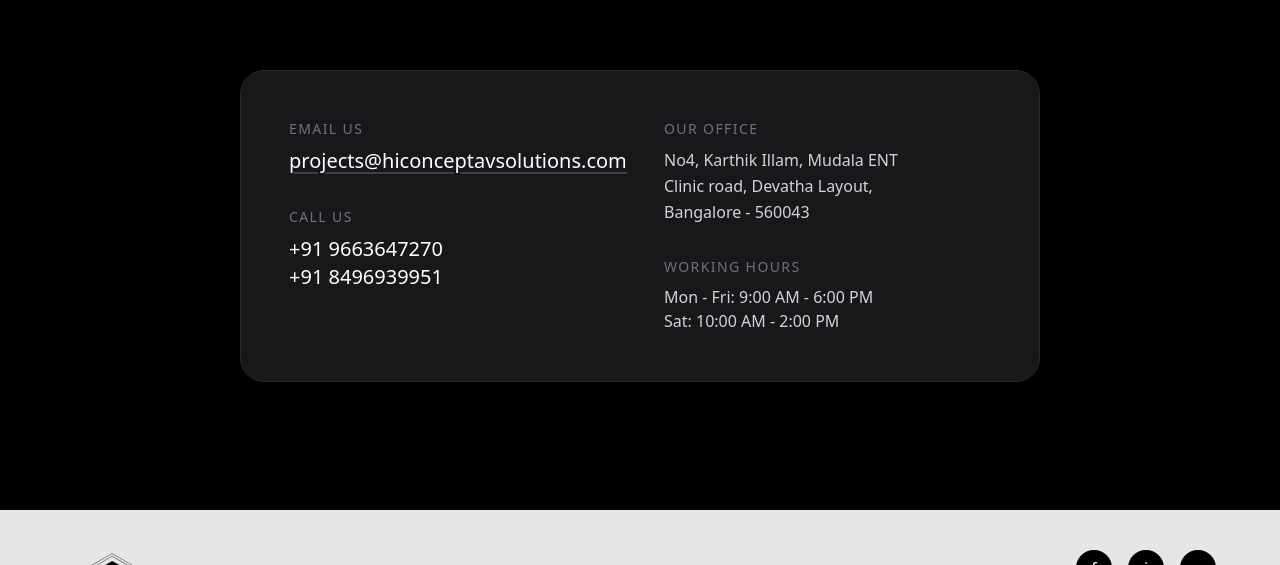
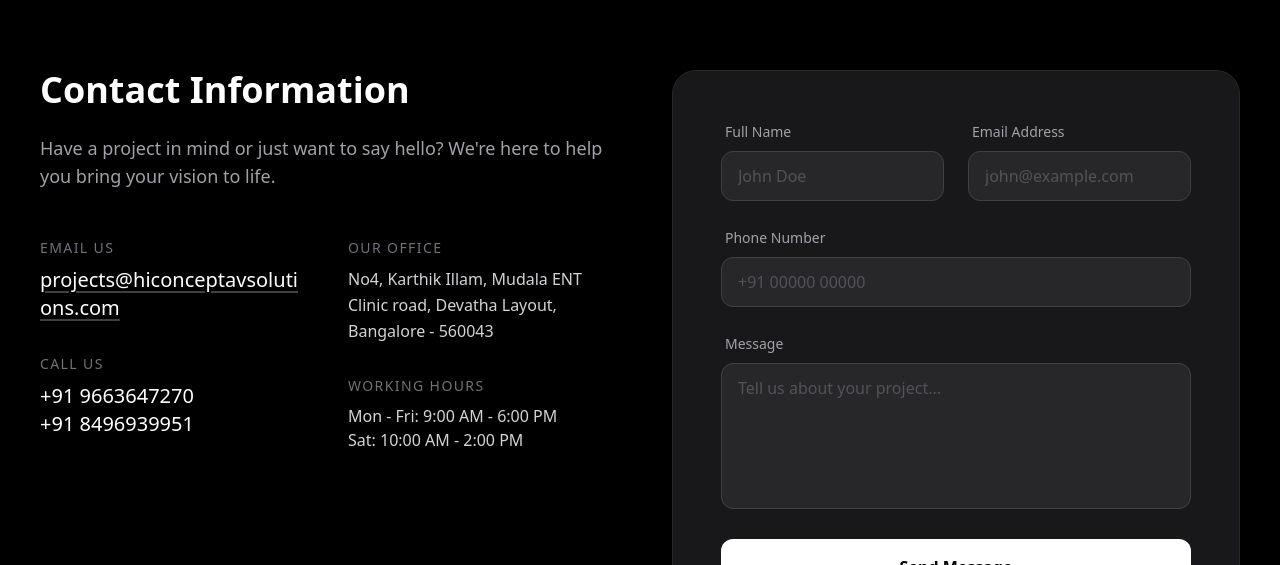
Before and after one commit to Madhan7475/hiconcept-frontend, a React (Vite) app: page /contact in a window 1280 px wide. Shown: the part 378-943 px from the top of the page. Built offline with nearby package versions, Linux system fonts and the light colour scheme.

Commit message:
contact form

```diff
--- a/package.json
+++ b/package.json
@@ -10,6 +10,7 @@
     "preview": "vite preview"
   },
   "dependencies": {
+    "@vercel/analytics": "^2.0.1",
     "axios": "^1.15.2",
     "firebase": "^12.12.1",
     "framer-motion": "^12.38.0",
--- a/src/App.jsx
+++ b/src/App.jsx
@@ -1,5 +1,6 @@
 import { BrowserRouter, Routes, Route, useLocation } from "react-router-dom";
 import { AnimatePresence } from "framer-motion";
+import { Analytics } from "@vercel/analytics/react";
 
 import Home from "./pages/Home";
 import About from "./pages/About";
@@ -27,6 +28,7 @@
   return (
     <BrowserRouter>
       <AnimatedRoutes />
+      <Analytics />
     </BrowserRouter>
   );
 }
--- a/src/pages/Contact.jsx
+++ b/src/pages/Contact.jsx
@@ -1,8 +1,38 @@
+import { useState } from "react";
 import Navbar from "../components/Navbar";
 import Footer from "../components/Footer";
 import Reveal from "../components/Reveal";
 
 const Contact = () => {
+  const [formData, setFormData] = useState({
+    name: "",
+    email: "",
+    phone: "",
+    message: "",
+  });
+  const [status, setStatus] = useState({ type: "", message: "" });
+
+  const handleChange = (e) => {
+    const { name, value } = e.target;
+    setFormData((prev) => ({ ...prev, [name]: value }));
+  };
+
+  const handleSubmit = async (e) => {
+    e.preventDefault();
+    setStatus({ type: "info", message: "Sending message..." });
+
+    try {
+      // Since there is no backend provided, we simulate a successful send.
+      // In a real scenario, you would use a service like Formspree or EmailJS here.
+      await new Promise((resolve) => setTimeout(resolve, 1500));
+
+      setStatus({ type: "success", message: "Message sent successfully! We'll get back to you soon." });
+      setFormData({ name: "", email: "", phone: "", message: "" });
+    } catch (error) {
+      setStatus({ type: "error", message: "Something went wrong. Please try again." });
+    }
+  };
+
   return (
     <div className="bg-black text-white">
 
@@ -38,15 +68,22 @@
 
       </section>
 
-      {/* CONTACT INFORMATION */}
+      {/* CONTACT SECTION */}
       <section className="py-32 px-6">
-        <div className="max-w-[1200px] mx-auto flex justify-center">
+        <div className="max-w-[1200px] mx-auto">
           <Reveal>
-            <div className="w-full max-w-[800px] bg-zinc-900 p-12 rounded-3xl border border-zinc-800">
+            <div className="grid grid-cols-1 lg:grid-cols-2 gap-16 items-start">
 
-              <div className="grid grid-cols-1 md:grid-cols-2 gap-12">
+              {/* LEFT SIDE: CONTACT INFORMATION */}
+              <div className="space-y-12">
+                <div>
+                  <h2 className="text-4xl font-bold mb-6">Contact Information</h2>
+                  <p className="text-zinc-400 text-lg">
+                    Have a project in mind or just want to say hello? We're here to help you bring your vision to life.
+                  </p>
+                </div>
 
-                {/* EMAIL & PHONE */}
+                <div className="grid grid-cols-1 sm:grid-cols-2 gap-12">
                   <div className="space-y-8">
                     <div>
                       <h3 className="text-zinc-500 text-sm uppercase tracking-widest mb-2">
@@ -55,7 +92,7 @@
                       <p className="text-xl font-medium hover:text-white transition-colors">
                         <a
                           href="mailto:projects@hiconceptavsolutions.com"
-                        className="underline decoration-zinc-700 underline-offset-4"
+                          className="underline decoration-zinc-700 underline-offset-4 break-all"
                         >
                           projects@hiconceptavsolutions.com
                         </a>
@@ -73,7 +110,6 @@
                     </div>
                   </div>
 
-                {/* ADDRESS & OFFICE */}
                   <div className="space-y-8">
                     <div>
                       <h3 className="text-zinc-500 text-sm uppercase tracking-widest mb-2">
@@ -96,7 +132,83 @@
                       </p>
                     </div>
                   </div>
+                </div>
+              </div>
 
+              {/* RIGHT SIDE: CONTACT FORM */}
+              <div className="bg-zinc-900 p-8 md:p-12 rounded-3xl border border-zinc-800">
+                <form onSubmit={handleSubmit} className="space-y-6">
+                  <div className="grid grid-cols-1 md:grid-cols-2 gap-6">
+                    <div className="space-y-2">
+                      <label className="text-sm text-zinc-400 ml-1">Full Name</label>
+                      <input
+                        type="text"
+                        name="name"
+                        value={formData.name}
+                        onChange={handleChange}
+                        required
+                        placeholder="John Doe"
+                        className="w-full bg-zinc-800 border border-zinc-700 text-white px-4 py-3 rounded-xl focus:outline-none focus:ring-2 focus:ring-white/20 transition-all placeholder:text-zinc-600"
+                      />
+                    </div>
+                    <div className="space-y-2">
+                      <label className="text-sm text-zinc-400 ml-1">Email Address</label>
+                      <input
+                        type="email"
+                        name="email"
+                        value={formData.email}
+                        onChange={handleChange}
+                        required
+                        placeholder="john@example.com"
+                        className="w-full bg-zinc-800 border border-zinc-700 text-white px-4 py-3 rounded-xl focus:outline-none focus:ring-2 focus:ring-white/20 transition-all placeholder:text-zinc-600"
+                      />
+                    </div>
+                  </div>
+
+                  <div className="space-y-2">
+                    <label className="text-sm text-zinc-400 ml-1">Phone Number</label>
+                    <input
+                      type="tel"
+                      name="phone"
+                      value={formData.phone}
+                      onChange={handleChange}
+                      required
+                      placeholder="+91 00000 00000"
+                      className="w-full bg-zinc-800 border border-zinc-700 text-white px-4 py-3 rounded-xl focus:outline-none focus:ring-2 focus:ring-white/20 transition-all placeholder:text-zinc-600"
+                    />
+                  </div>
+
+                  <div className="space-y-2">
+                    <label className="text-sm text-zinc-400 ml-1">Message</label>
+                    <textarea
+                      name="message"
+                      value={formData.message}
+                      onChange={handleChange}
+                      required
+                      placeholder="Tell us about your project..."
+                      rows="5"
+                      className="w-full bg-zinc-800 border border-zinc-700 text-white px-4 py-3 rounded-xl focus:outline-none focus:ring-2 focus:ring-white/20 transition-all placeholder:text-zinc-600 resize-none"
+                    />
+                  </div>
+
+                  <button
+                    type="submit"
+                    disabled={status.type === "info"}
+                    className="w-full bg-white text-black font-bold py-4 rounded-xl hover:bg-zinc-200 transition-colors disabled:bg-zinc-600 disabled:cursor-not-allowed"
+                  >
+                    {status.type === "info" ? "Sending..." : "Send Message"}
+                  </button>
+
+                  {status.message && (
+                    <div className={`text-center p-3 rounded-lg text-sm ${
+                      status.type === "success" ? "text-green-400 bg-green-400/10" :
+                      status.type === "error" ? "text-red-400 bg-red-400/10" :
+                      "text-zinc-400 bg-zinc-800"
+                    }`}>
+                      {status.message}
+                    </div>
+                  )}
+                </form>
               </div>
 
             </div>
```
Also changed, not shown: 1 other file (tests, documents, lock files or other folders). Lines whose indentation alone changed are shown as unchanged.
